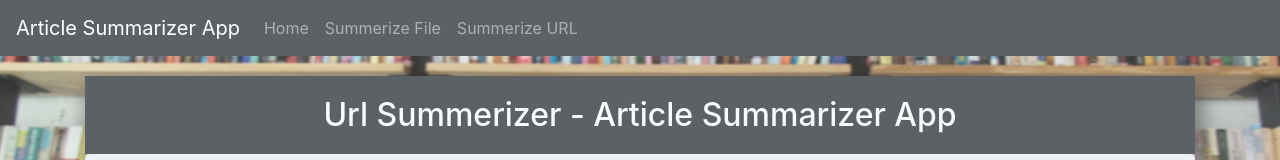
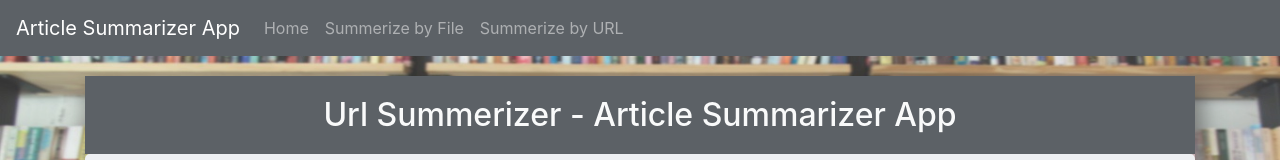
Before and after one commit to Logan-Sadia-Kei-COMP308/Logan-Sadia-Kei_COMP308Lab05, a React (Create React App) app in the folder react-client/: page /urlSummerize in a window 1280 px wide. Shown: the top 160 px of the page. Built offline with nearby package versions, Linux system fonts and the light colour scheme.

Commit message:
result page button modified

```diff
--- a/react-client/src/App.js
+++ b/react-client/src/App.js
@@ -30,8 +30,8 @@ function App() {
                   <Navbar.Collapse id="basic-navbar-nav">
                       <Nav className="mr-auto">
                           <Nav.Link href="/">Home</Nav.Link>
-                          <Nav.Link href="/home">Summerize File</Nav.Link>
-                          <Nav.Link href="/urlSummerize">Summerize URL</Nav.Link>
+                          <Nav.Link href="/home">Summerize by File</Nav.Link>
+                          <Nav.Link href="/urlSummerize">Summerize by URL</Nav.Link>
                       </Nav>
                   </Navbar.Collapse>
               </Navbar>
--- a/react-client/src/components/Result.js
+++ b/react-client/src/components/Result.js
@@ -93,8 +93,11 @@ console.log("State =>" + state.articleData.sentenceNumber);
             />
           </Form.Group>
           <div className="col-12 text-center">
-            <a className="col-2 btn btn-outline-info btn-margin" href="/home">
-              Summarize Next
+            <a className="col-3 btn btn-outline-info btn-margin mx-3" href="/home">
+              Summarize Next by File
+            </a>
+            <a className="col-3 btn btn-outline-info btn-margin mx-3" href="/urlSummerize">
+              Summarize Next by URL
             </a>
           </div>
         </Jumbotron>
```
